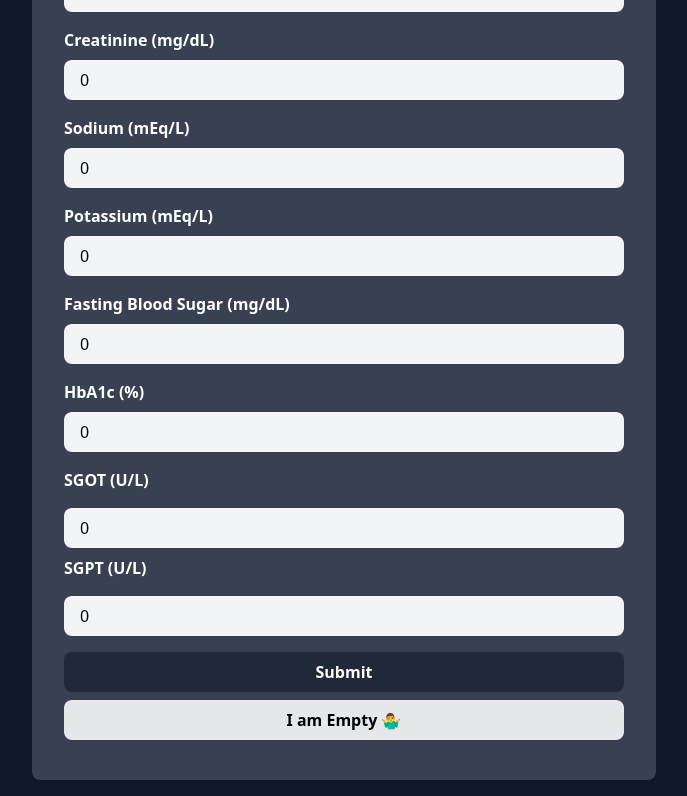
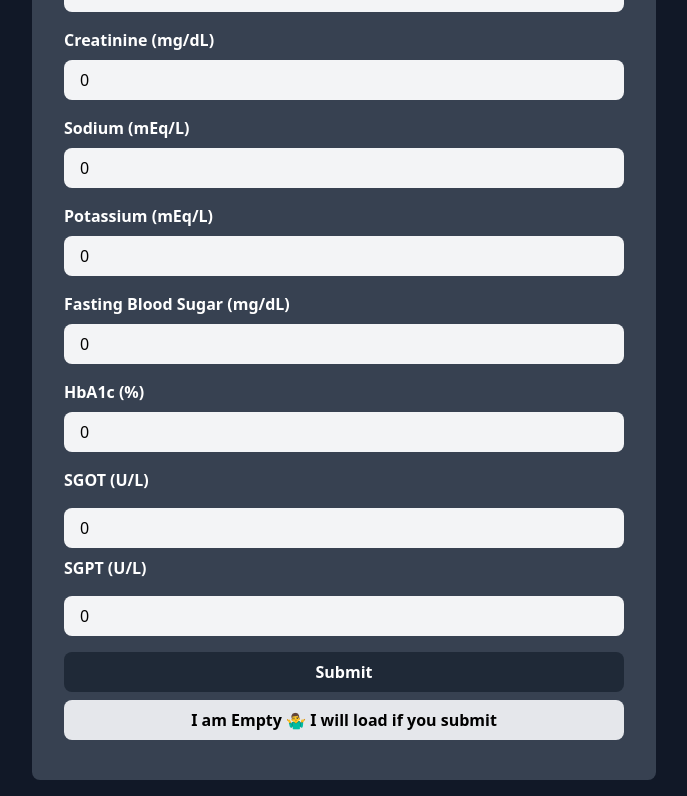
Before and after one commit to AbhijithGanesh/Nutraide, a Next.js app: page /calculator in a window 1280 px wide. Shown: the part 604-1400 px from the top of the page, without its empty margins (296-983 px from the left). Built offline with nearby package versions, Linux system fonts and the light colour scheme.

Commit message:
ADdition of new code
Signed-off-by: AbhijithGanesh <git.watch.Abhijith@outlook.com>

```diff
--- a/src/pages/calculator.tsx
+++ b/src/pages/calculator.tsx
@@ -335,7 +335,7 @@ const PatientDetailForm: React.FC = () => {
             className="px-6 py-2 bg-[#E5E7EB] w-full p-12 hover:translate-y-1 rounded-lg text-black font-semibold hover:bg-slate-300 focus:bg-gray-800 focus:outline-none"
           >
             {
-            loaded ? "Open Results💡" : "I am Empty 🤷‍♂️"
+            loaded ? "Open Results💡" : "I am Empty 🤷‍♂️ I will load if you submit"
             }
           </button>
         </section>
```
